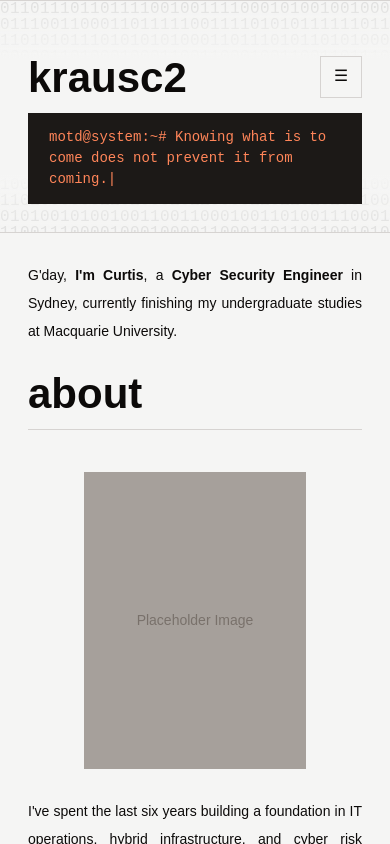
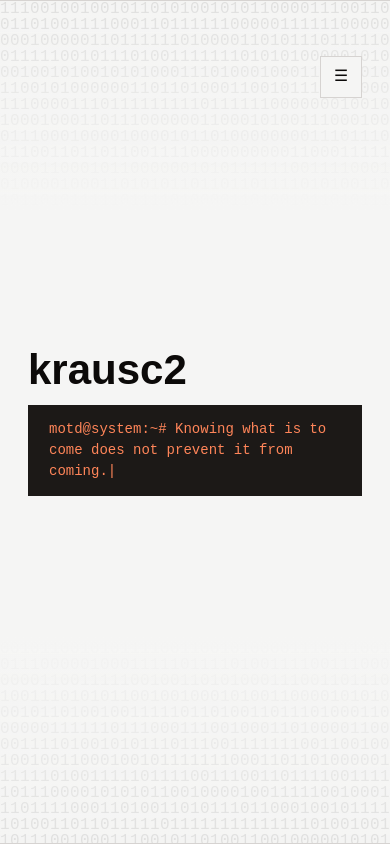
Before and after one commit to krausc2/kc2.dev, a SvelteKit app: page / in a window 390 px wide. Built offline with nearby package versions, Linux system fonts and the light colour scheme.

Commit message:
fix: remove fragile formatting and adjust hero element height on sm screens

```diff
--- a/src/routes/+page.svelte
+++ b/src/routes/+page.svelte
@@ -26,15 +26,13 @@
 <!-- #TODO Change formatting to ensure correct proportions on huge screen sizes -->
 <!-- #TODO Redo this section formatting to be more of a hero section then blurb below, too many elements to land on -->
 
-<section
-	class="relative mb-8 flex flex-col border-t border-b pt-16 lg:mb-32 lg:min-h-screen lg:pt-0"
->
+<section class="relative flex min-h-screen flex-col border-b border-t">
 	<BinaryCanvas />
 	<div class="bg-hero-gradient pointer-events-none absolute inset-0 -z-10" aria-hidden="true"></div>
 
-	<div class="mx-auto flex w-full max-w-[120ch] flex-1 flex-col justify-center px-8">
-		<h1 class="mb-4 text-5xl font-bold">krausc2</h1>
-		<div class="mb-8 grid bg-stone-900 px-6 py-4 font-mono text-custom-coral lg:mb-0">
+	<div class="mx-auto flex w-full max-w-[120ch] flex-1 flex-col justify-center gap-4 px-8">
+		<h1 class="text-5xl font-bold">krausc2</h1>
+		<div class="grid bg-stone-900 px-6 py-4 font-mono text-custom-coral">
 			<!-- Ghost element to set dynamic height based on longest quote -->
 			<div class="pointer-events-none invisible col-start-1 row-start-1" aria-hidden="true">
 				motd@system:~# {splash.longestValue}<span class="cursor opacity-0">|</span>
@@ -48,7 +46,7 @@
 	</div>
 </section>
 
-<section class="mx-auto mb-32 flex w-full max-w-[100ch] flex-col gap-8 px-8 lg:block">
+<section class="mx-auto pb-32 pt-32 flex w-full max-w-[100ch] flex-col gap-8 px-8 lg:block">
 	<section class="flex flex-col">
 		<p class="mb-4 border-b pb-4 text-5xl leading-none font-bold">about</p>
 	</section>
```
